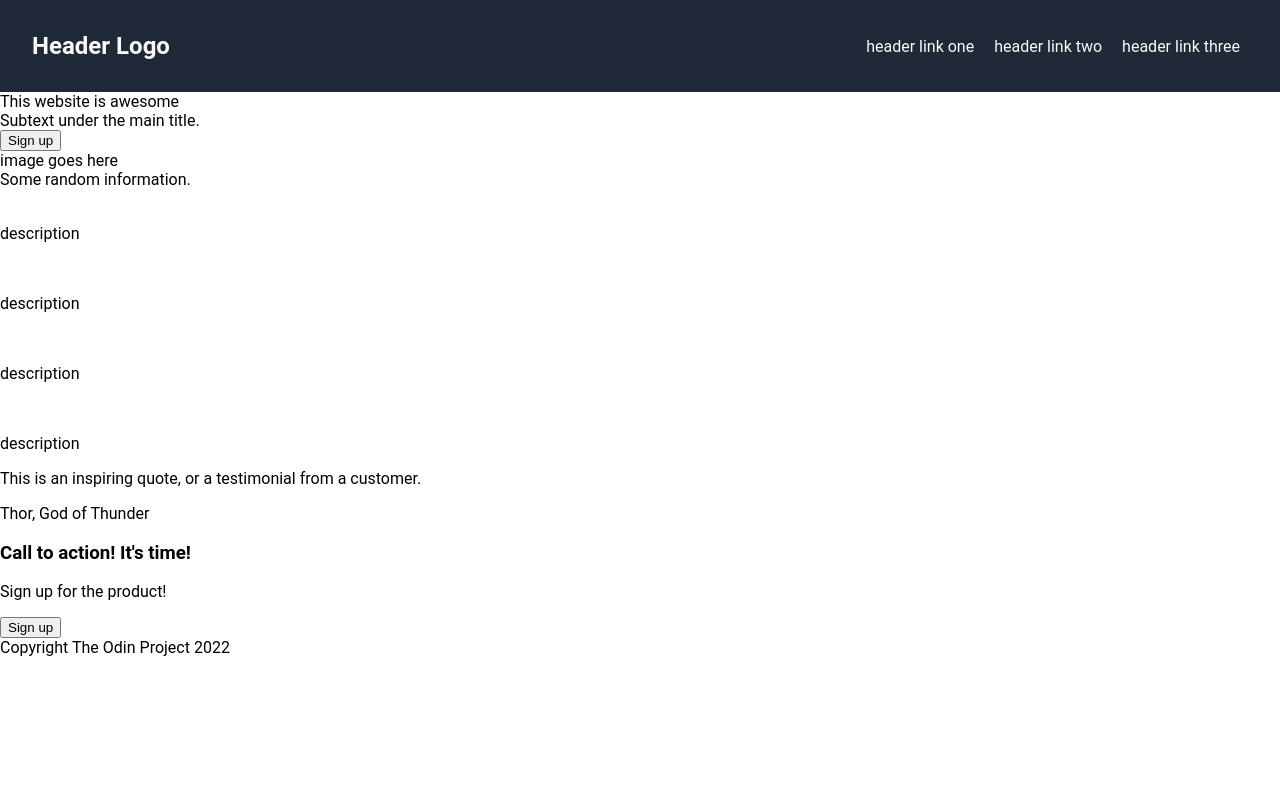
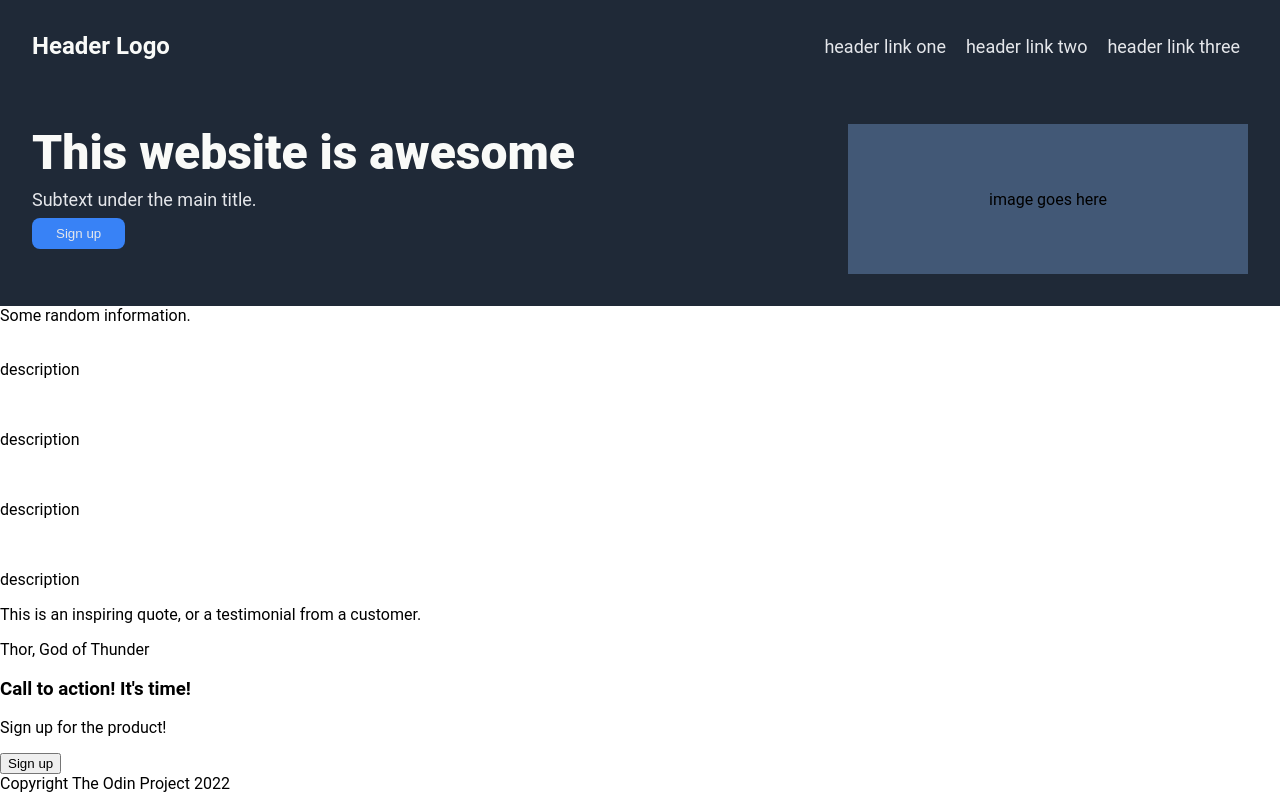
Before and after one commit to jor-eldevera/odin-landing-page, a plain HTML site: page index.html in a window 1280 px wide. Drawn offline with Linux system fonts and the light colour scheme.

Commit message:
Add styles for section 1

```diff
--- a/styles.css
+++ b/styles.css
@@ -1,6 +1,6 @@
 body {
     margin: 0px;
-    font-family: Roboto, sans-serif;
+    font-family: 'Roboto', sans-serif;
 }
 
 header {
@@ -19,7 +19,49 @@ header p {
 }
 
 .header-links a {
-    color: #F9FAF8;
+    color: #E5E7EB;
     text-decoration: none;
     margin: 0px 8px;
+    font-size: 18px;
 }
+
+.section-1 {
+    background-color: #1F2937;
+    padding: 32px;
+    display: flex;
+    justify-content: space-between;
+}
+
+.section-1-left {
+    color: #F9FAF8
+}
+
+.section-1-title {
+    font-size: 48px;
+    font-weight: 800;
+
+}
+
+.section-1-subtext {
+    font-size: 18px;
+    color: #E5E7EB;
+    margin: 8px 0px;
+}
+
+.section-1-left button {
+    background-color: #3882F6;
+    color: #E5E7EB;
+    padding: 8px 24px;
+    border: none;
+    border-radius: 8px;
+    font-weight: 500;
+}
+
+.section-1-right {
+    display: flex;
+    justify-content: center;
+    align-items: center;
+    background-color: #425876;
+    width: 400px;
+    height: 150px;
+}
```
